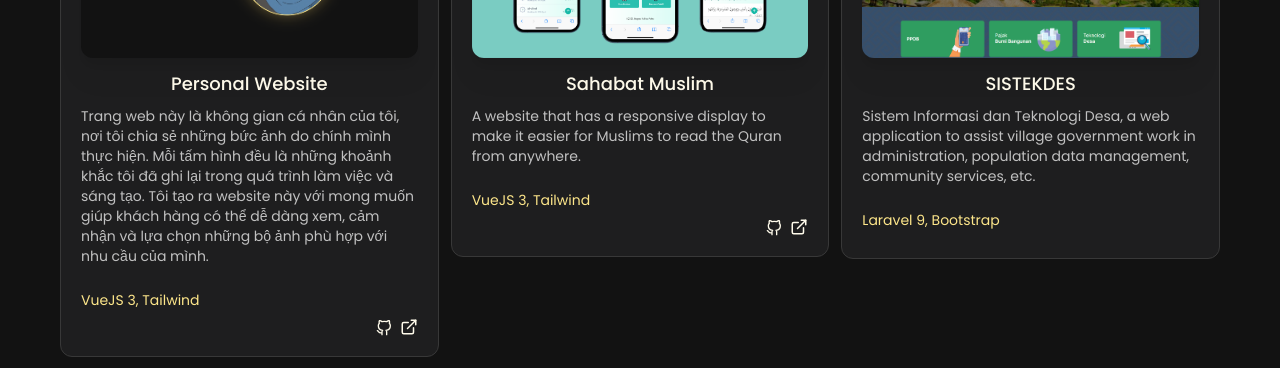
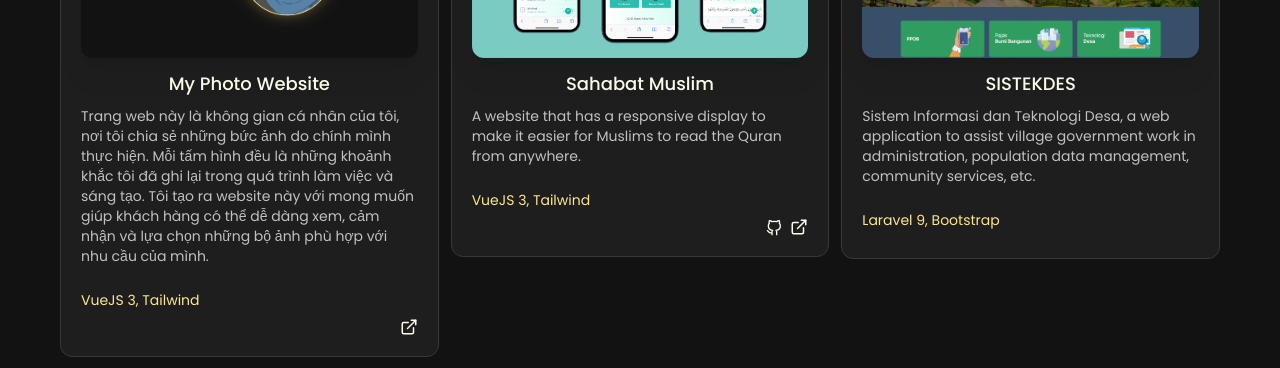
Before and after one commit to PHGHuy2007/Profile, a Vue app: page /portfolio in a window 1280 px wide. Shown: the part 388-756 px from the top of the page. Built offline with nearby package versions, Linux system fonts and the light colour scheme.

Commit message:
Update PortfolioView.vue

```diff
--- a/src/views/PortfolioView.vue
+++ b/src/views/PortfolioView.vue
@@ -6,12 +6,12 @@
       items: [
         {
           id: 1,
-          name: 'Personal Website',
+          name: 'My Photo Website',
           imageUrl: 'portfolio_v2',
           status: 'Trang web này là không gian cá nhân của tôi, nơi tôi chia sẻ những bức ảnh do chính mình thực hiện. Mỗi tấm hình đều là những khoảnh khắc tôi đã ghi lại trong quá trình làm việc và sáng tạo. Tôi tạo ra website này với mong muốn giúp khách hàng có thể dễ dàng xem, cảm nhận và lựa chọn những bộ ảnh phù hợp với nhu cầu của mình.',
           tech: 'VueJS 3, Tailwind',
-          github: 'https://github.com/rakha-elctrnx/Portofolio-v2',
-          demo: 'https://bagasrakha.netlify.app/'
+          github: 'null',
+          demo: 'https://phghuy.id.vn'
         },
         {
           id: 2,
```
